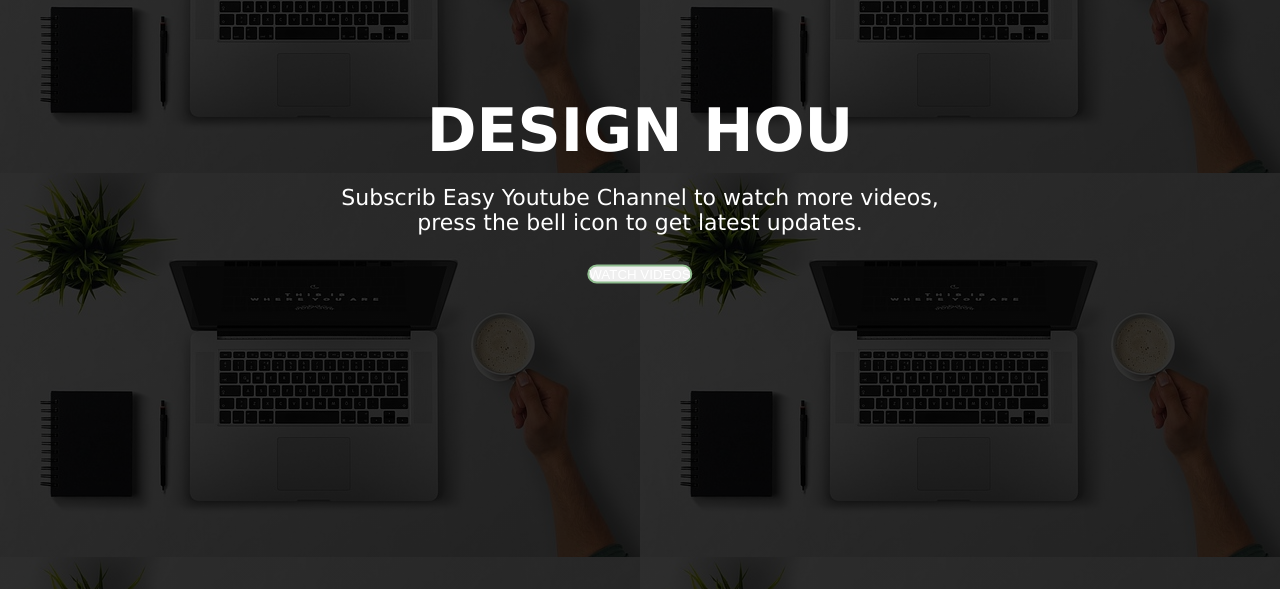
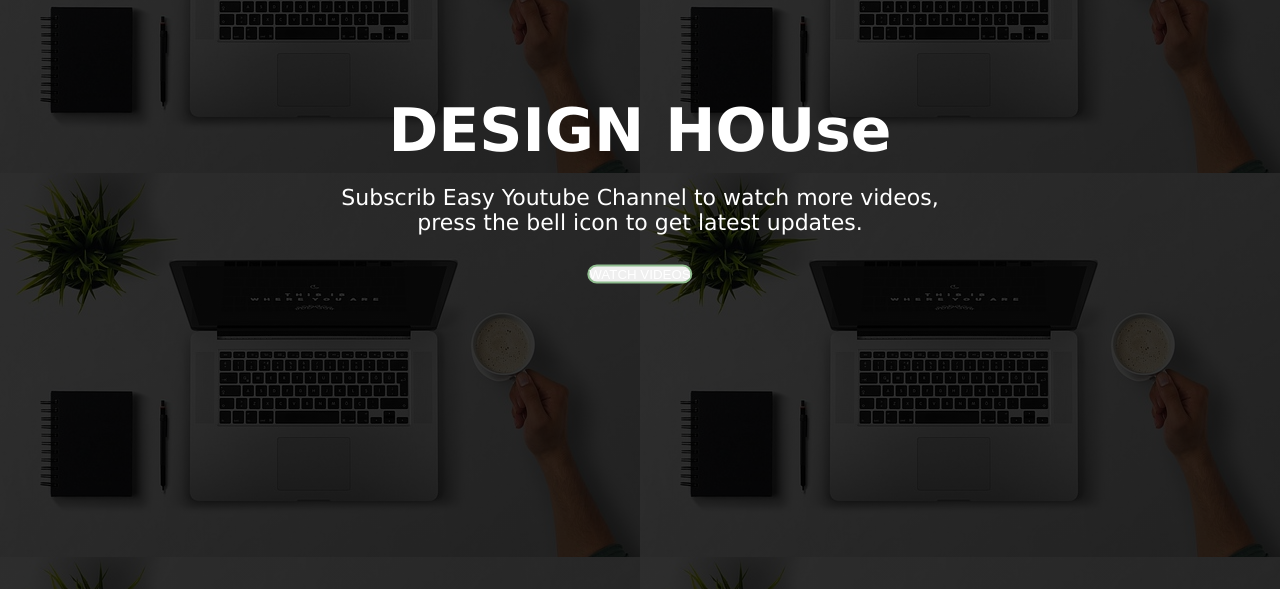
Before and after one commit to TestIDForWork/TestIDForWork.github.io, a plain HTML site: page index.html in a window 1280 px wide. Shown: the part 211-800 px from the top of the page. Drawn offline with Linux system fonts and the light colour scheme; a script that the page names is missing.

Commit message:
Update index.html

```diff
--- a/index.html
+++ b/index.html
@@ -41,7 +41,7 @@
             </div>
         </div>
         <div class="hero">
-            <h2>DESIGN HOU</h2>
+            <h2>DESIGN HOUse</h2>
             <p>Subscrib Easy Youtube Channel to watch more videos,<br>press the bell icon to get latest updates.</p>
             <button>WATCH VIDEOS</button>
         </div>
```
